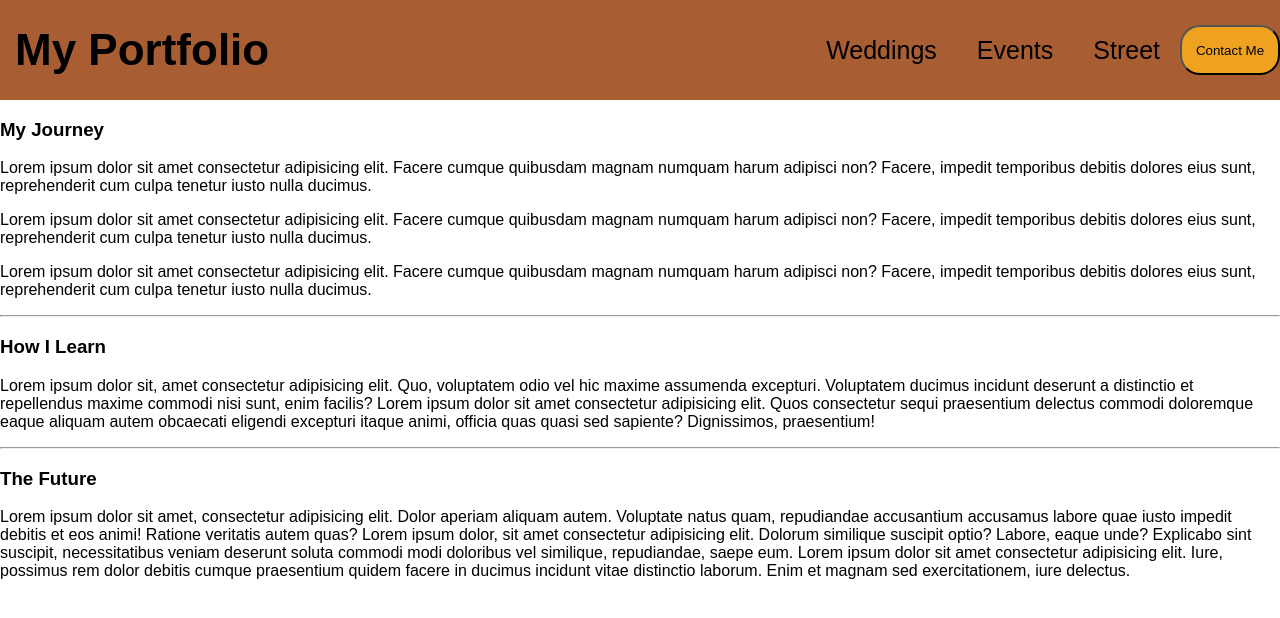
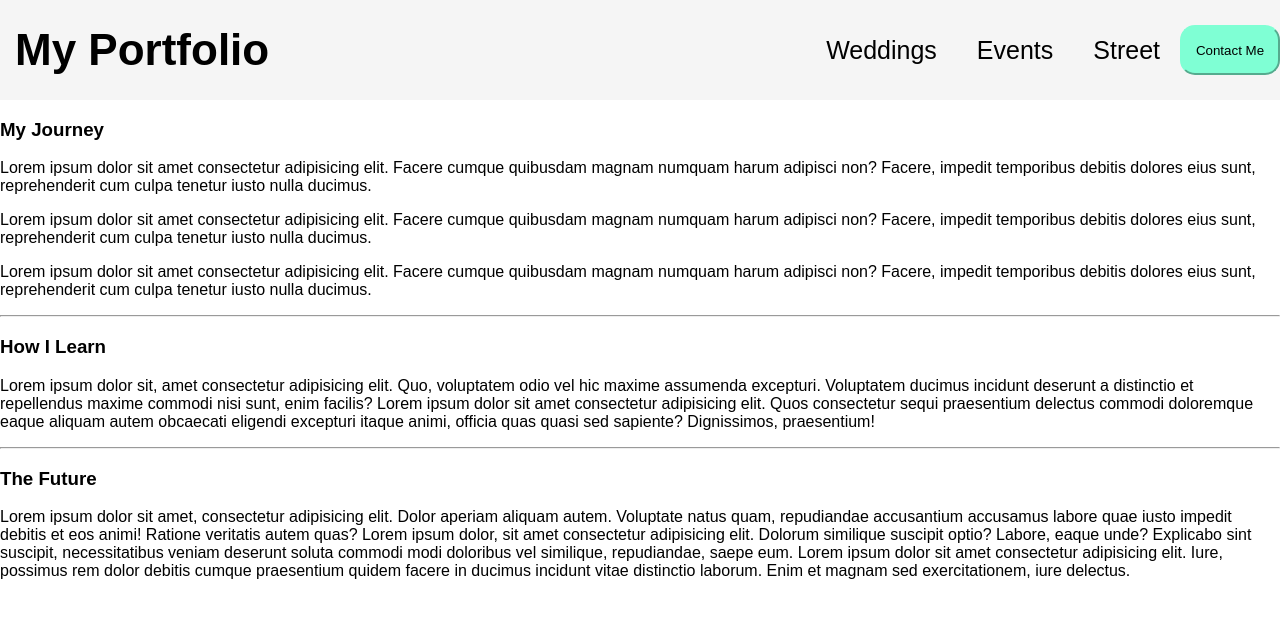
Before and after one commit to odavi88/PracticeMakesPossible, a plain HTML site: page index.html in a window 1280 px wide. Drawn offline with Linux system fonts and the light colour scheme.

Commit message:
changing header and button colors

```diff
--- a/style.css
+++ b/style.css
@@ -9,7 +9,7 @@ body {
     justify-content: space-between;
     align-items: center;
     height: 100px;
-    background-color: #a85e32;
+    background-color:   whitesmoke;
     padding-left: 15px;
 }
 h1.child-1 {
@@ -48,7 +48,8 @@ color: #000;
 button {
     width: 100px;
     height: 50px;
-    border-radius: 20px;
-    background-color: #eea21f;
+    border-radius: 15px;
+    border-color: aquamarine;
+    background-color: aquamarine;
     padding: 12px;
 }
```
Also changed, not shown: index.html (+1 -1 lines).
